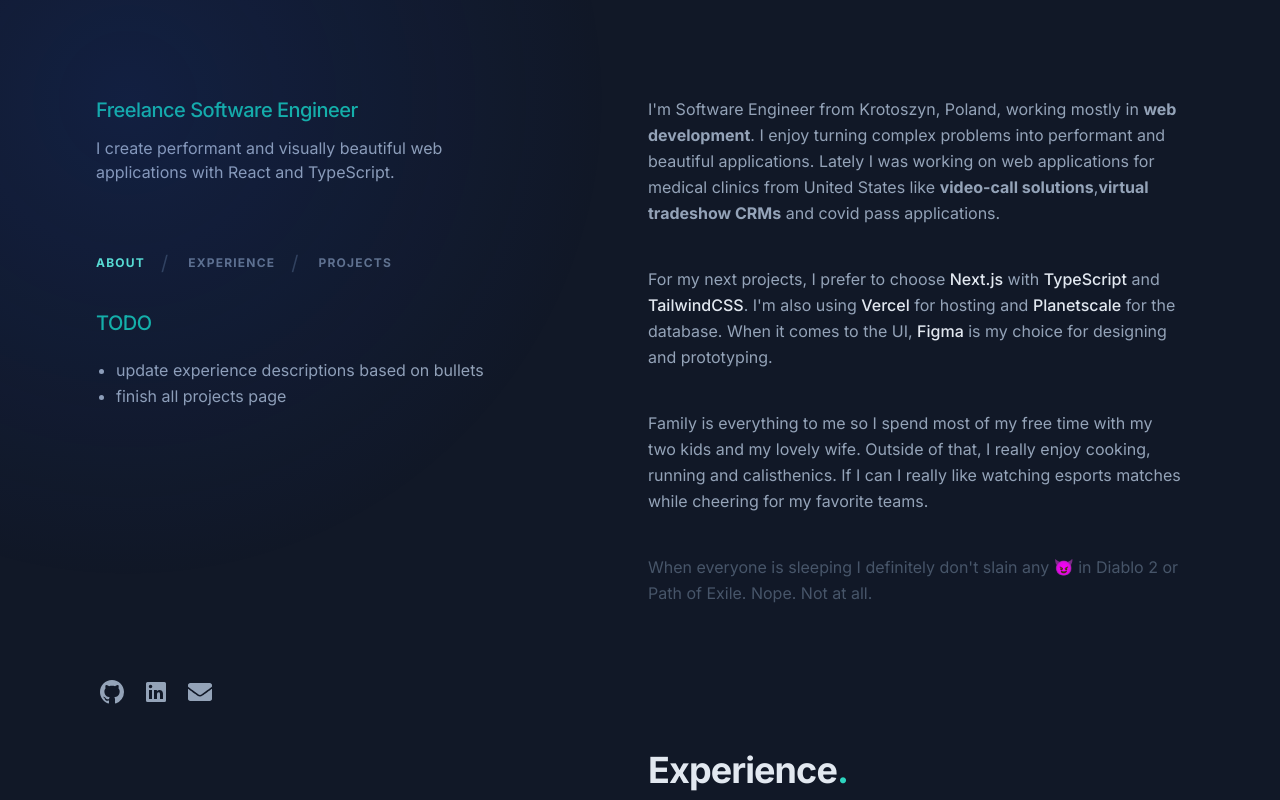
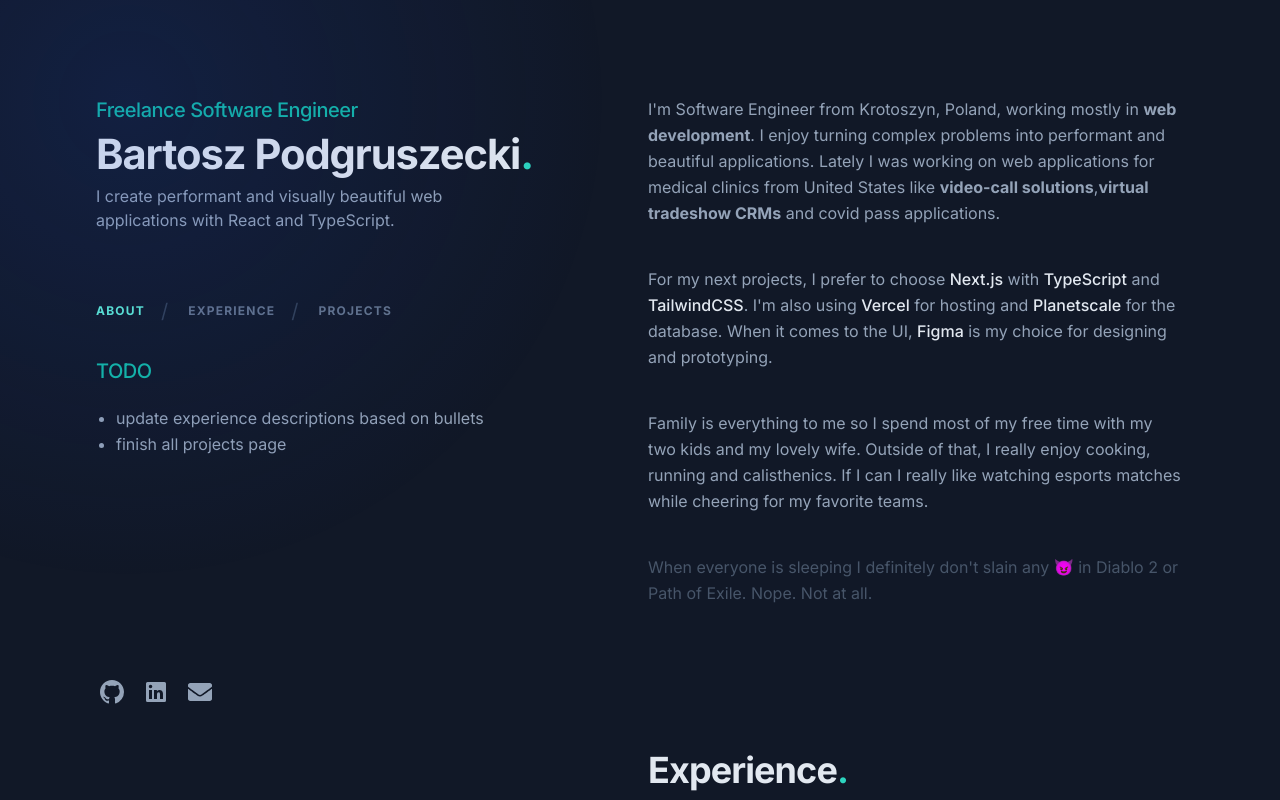
Before and after one commit to barthicus/portfolio, a Next.js app: page / in a window 1280 px wide. Shown: the top 800 px of the page. Built offline with nearby package versions, Linux system fonts and the light colour scheme.

Commit message:
Bring back title

```diff
--- a/app/(home)/_layout/Header/Header.tsx
+++ b/app/(home)/_layout/Header/Header.tsx
@@ -10,9 +10,9 @@ export const Header = () => {
         <div className="space-y-3">
           <h2 className="text-lg font-medium tracking-tight text-teal-500 sm:text-xl">Freelance Software Engineer</h2>
           <h1 className="text-3xl font-bold tracking-tight text-slate-200 sm:text-[2.6rem]">
-            {/* <Link href="/">
+            <Link href="/">
               Bartosz Podgruszecki<span className="text-teal-400">.</span>
-            </Link> */}
+            </Link>
           </h1>
           <p className="max-w-sm leading-normal">
             I create performant and visually beautiful web applications with React and TypeScript.
```
